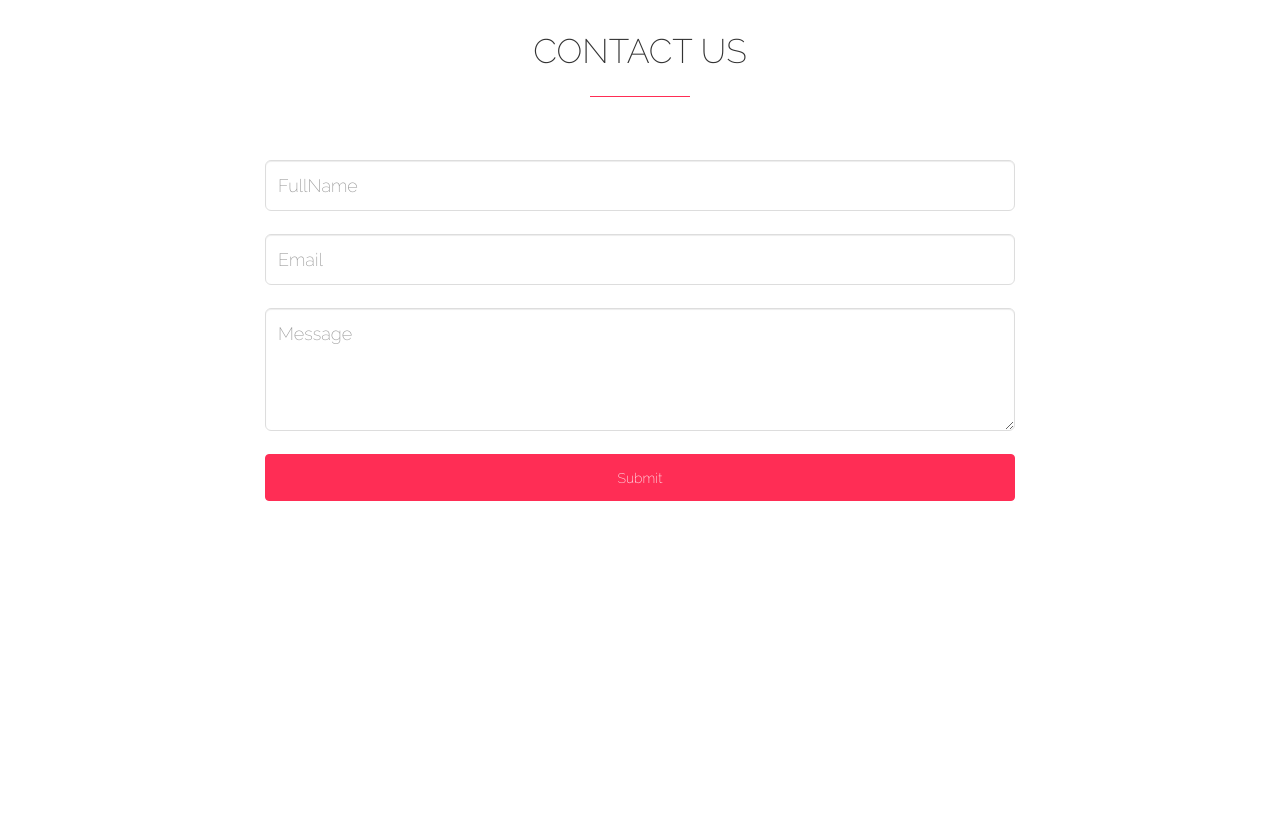
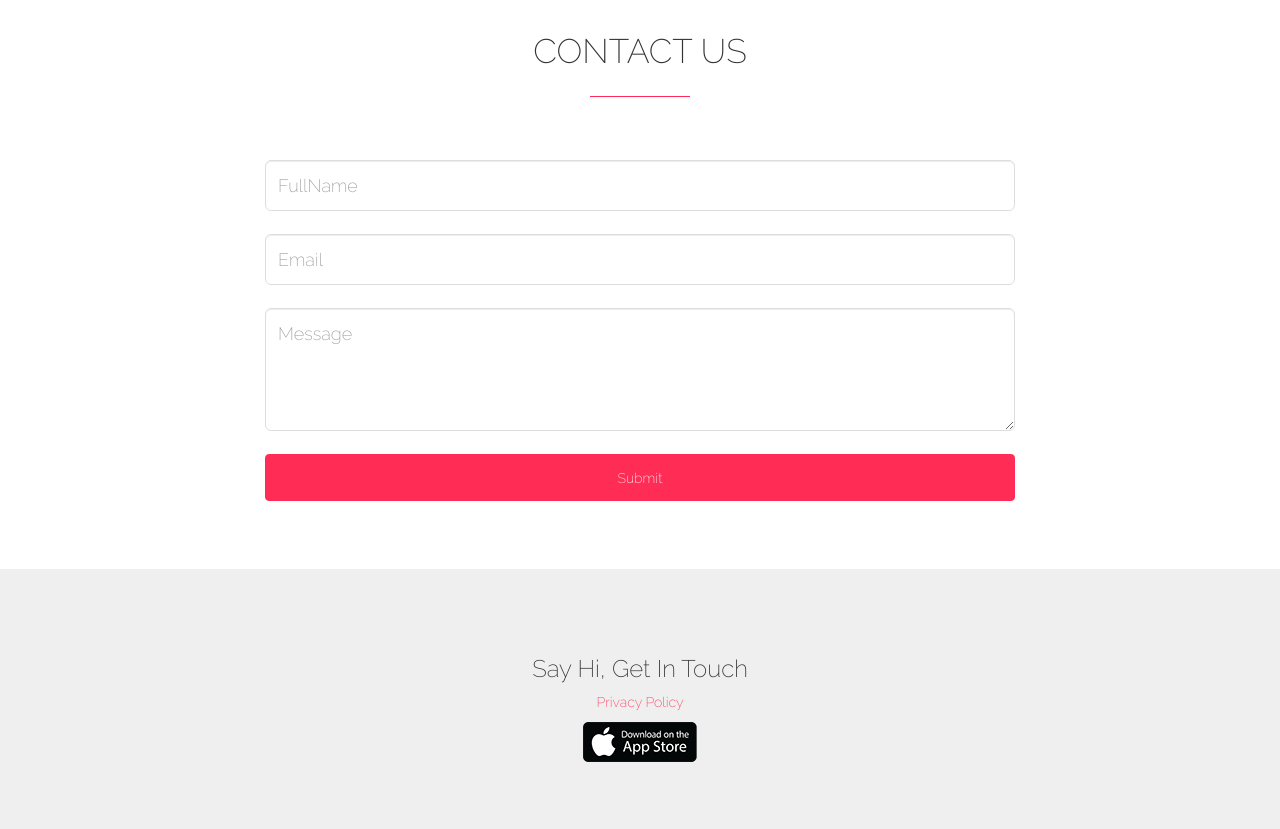
Before and after one commit to cvqw503/look, a plain HTML site: page index.html in a window 1280 px wide. Shown: the part 864-1693 px from the top of the page. Before the commit the page ends 1433 px from the top, so only its background shows below. Drawn offline with Linux system fonts and the light colour scheme.

Commit message:
做完第一遍，有空再撸一遍，把结构整理干净

```diff
--- a/index.html
+++ b/index.html
@@ -93,5 +93,18 @@
 			</div>
 		</div>
 	</section>
+	<footer class="site-footer">
+		<div class="container">
+			<div class="row">
+				<div class="col-md-12 text-center">
+					<h3>Say Hi, Get In Touch</h3>
+					<p><a href="#">Privacy Policy</a></p>
+					<ul>
+						<li><a href="#"><img src="images/itunes-app-store-logo.png" alt="itunes-app-store-logo"/></a></li>
+					</ul>
+				</div>
+			</div>
+		</div>
+	</footer>
 </body>
 </html>
--- a/less/style.less
+++ b/less/style.less
@@ -22,7 +22,7 @@ body {
 	height: 100%;
 }
 h1, h2, h3, h4, h5, h6 {
-	font-weight: 300;
+	font-weight: 99;
 }
 
 a {
@@ -65,9 +65,9 @@ ul, li {
 }
 
 
-/*===================
-  header
-  ===================*/
+/*
+ *  header
+ */
 .main-header {
 	position: relative;
 	width: 100%;
@@ -194,10 +194,18 @@ ul, li {
 	}
 }
 
+/*
+ * footer
+ */
+.site-footer {
+	padding: 4.8em 0;
+	background: #efefef;
+}
 
-/*===================
-	animation
-  ===================*/
+
+/*
+ *  animation
+ */
 .animated {
 	-webkit-animation-duration: 1s;
 	animation-duration: 1s;
```
Also changed, not shown: css/style.css.
